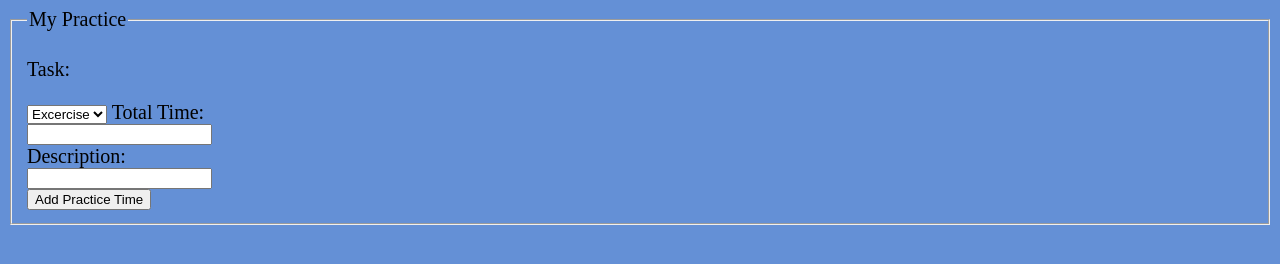
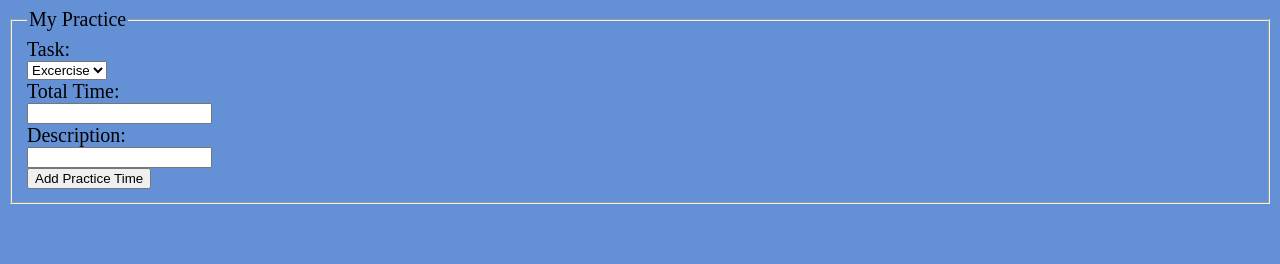
Before and after one commit to Rebelpebble/Progress-Tracker, a plain HTML site: page index.html in a window 1280 px wide. Drawn offline with Linux system fonts and the light colour scheme.

Commit message:
Fix formatting for the selector

```diff
--- a/index.html
+++ b/index.html
@@ -10,11 +10,13 @@
       <fieldset>
         <legend>My Practice</legend>
           <p>Task:</p>
+          <div>
             <select>
               <option value="excercise">Excercise</option>
               <option value="guitar">Guitar</option>
               <option value="program">Program</option>
             </select>
+          </div>
           Total Time:<br><input type="text" name="totaltime"><br>
           Description:<br><input type="text" name="description"><br>
           <input type="submit" value="Add Practice Time">
--- a/styles/style.css
+++ b/styles/style.css
@@ -2,3 +2,9 @@ html {
   background-color: #6490d6;
   font-size: 20px;
 }
+
+p {
+  margin: 0;
+  padding:0;
+  border: 0;
+}
```
Lines whose indentation alone changed are shown as unchanged.
